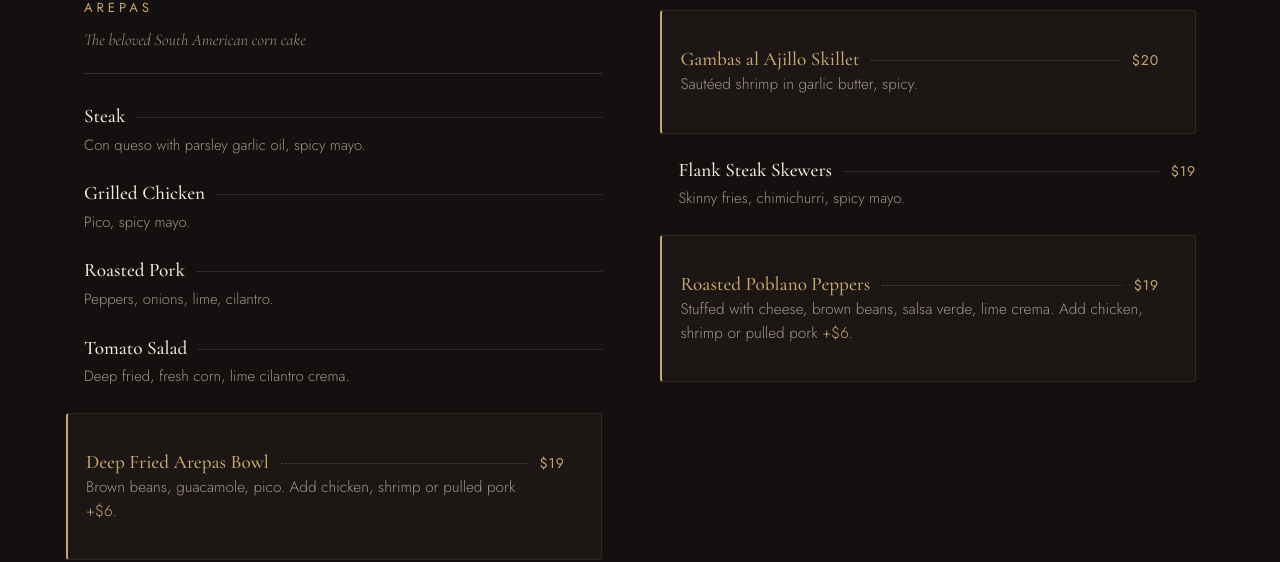
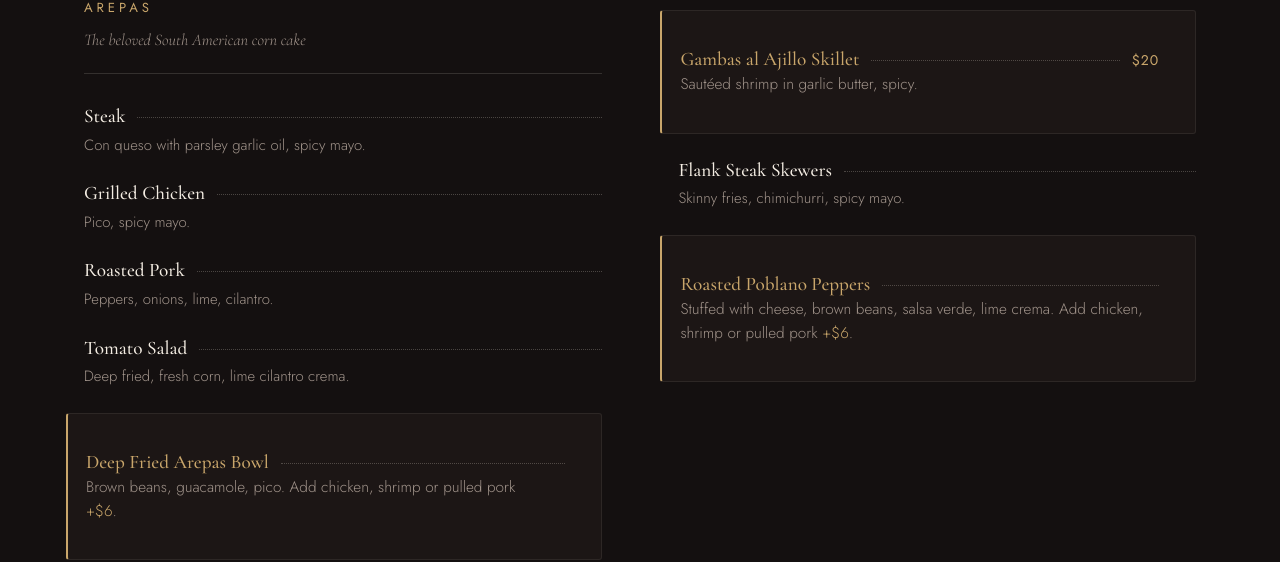
Before and after one commit to wfwayfresh/criollo-beaufort, a website: page menu.html in a window 1280 px wide. Shown: the part 1377-1939 px from the top of the page. Drawn offline with nearby package versions, Linux system fonts and the light colour scheme.

Commit message:
Removed $19 menu pricing

```diff
--- a/menu.html
+++ b/menu.html
@@ -116,7 +116,7 @@
               <p class="item-d">Deep fried, fresh corn, lime cilantro crema.</p>
             </div>
             <div class="item feat">
-              <div class="item-t"><span class="nm">Deep Fried Arepas Bowl</span><span class="dots"></span><span class="pr">$19</span></div>
+              <div class="item-t"><span class="nm">Deep Fried Arepas Bowl</span><span class="dots"></span></div>
               <p class="item-d">Brown beans, guacamole, pico. Add chicken, shrimp or pulled pork <span style="color:var(--brass)">+$6</span>.</p>
             </div>
           </div>
@@ -161,11 +161,11 @@
               <p class="item-d">Sautéed shrimp in garlic butter, spicy.</p>
             </div>
             <div class="item">
-              <div class="item-t"><span class="nm">Flank Steak Skewers</span><span class="dots"></span><span class="pr">$19</span></div>
+              <div class="item-t"><span class="nm">Flank Steak Skewers</span><span class="dots"></span></div>
               <p class="item-d">Skinny fries, chimichurri, spicy mayo.</p>
             </div>
             <div class="item feat">
-              <div class="item-t"><span class="nm">Roasted Poblano Peppers</span><span class="dots"></span><span class="pr">$19</span></div>
+              <div class="item-t"><span class="nm">Roasted Poblano Peppers</span><span class="dots"></span></div>
               <p class="item-d">Stuffed with cheese, brown beans, salsa verde, lime crema. Add chicken, shrimp or pulled pork <span style="color:var(--brass)">+$6</span>.</p>
             </div>
           </div>
```
